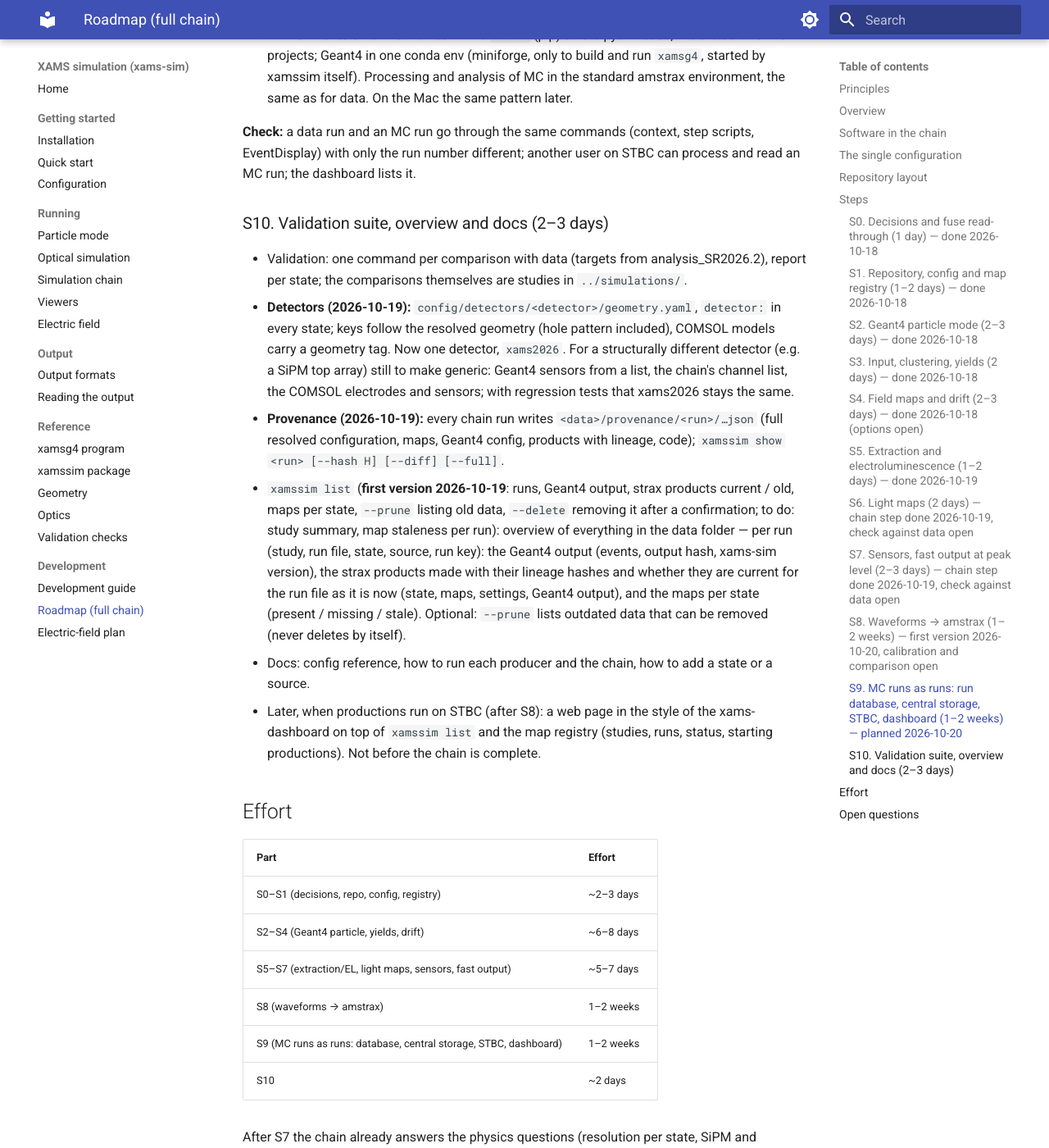
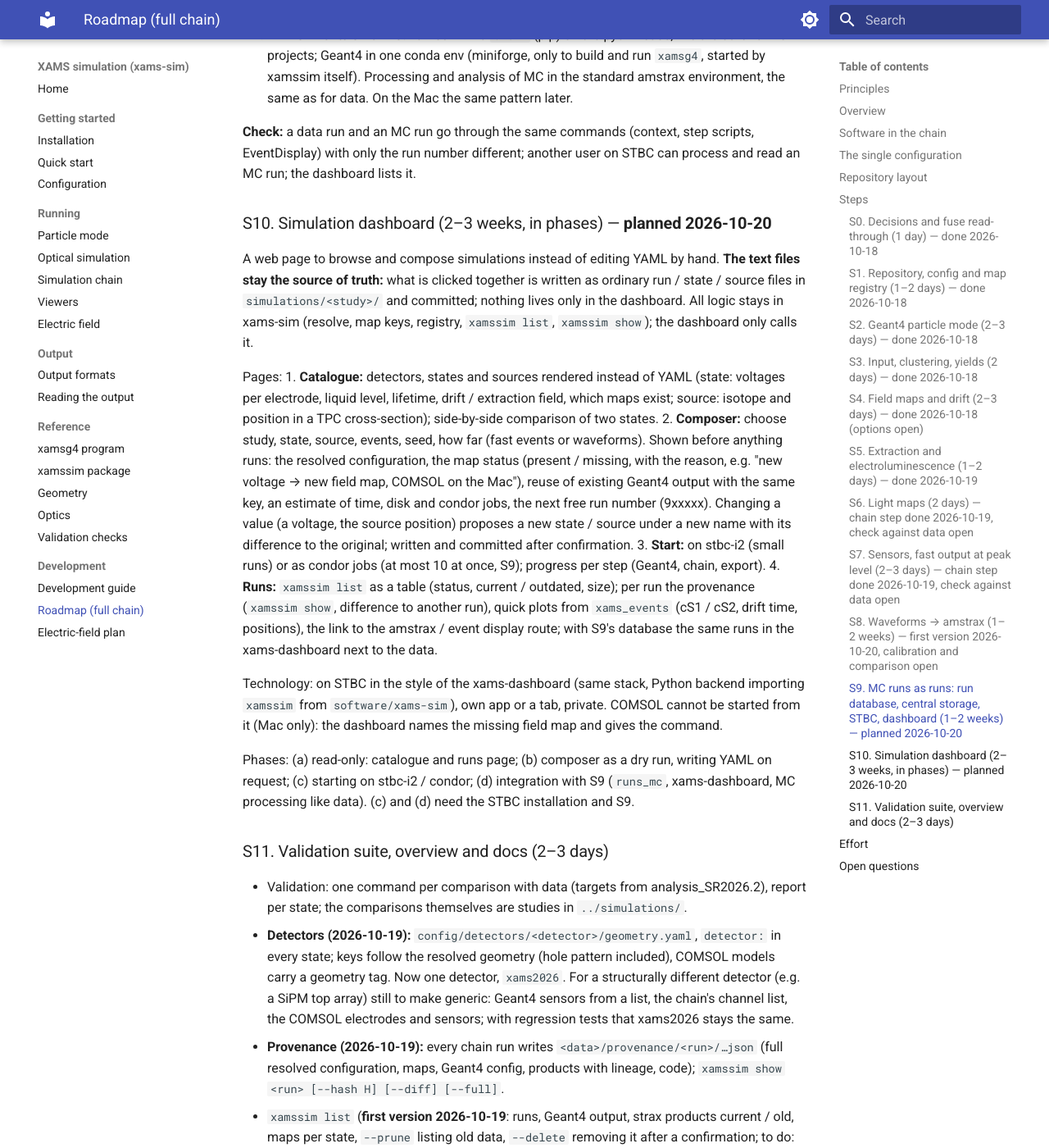
Before and after one commit to XAMS-nikhef/xams-sim, an MkDocs documentation site: the page built from docs/xams_sim_plan.md, in a window 1280 px wide and 1400 px high, scrolled down 11475 px. Shown: the whole window at 82% size. Built offline with MkDocs 1.6.1 and Material for MkDocs 9.7.7, drawn with Linux system fonts in a browser that asks for light colours; some of the changed text lies outside the part shown.

Commit message:
Plan S10: simulation dashboard; validation suite -> S11
Co-Authored-By: Claude Opus 5.5 <noreply@anthropic.com>

```diff
--- a/docs/xams_sim_plan.md
+++ b/docs/xams_sim_plan.md
@@ -386,7 +386,37 @@ Plan:
 **Check:** a data run and an MC run go through the same commands (context, step scripts, EventDisplay) with only the
 run number different; another user on STBC can process and read an MC run; the dashboard lists it.
 
-### S10. Validation suite, overview and docs (2–3 days)
+### S10. Simulation dashboard (2–3 weeks, in phases) — **planned 2026-10-20**
+
+A web page to browse and compose simulations instead of editing YAML by hand. **The text files stay the source of
+truth:** what is clicked together is written as ordinary run / state / source files in `simulations/<study>/` and
+committed; nothing lives only in the dashboard. All logic stays in xams-sim (resolve, map keys, registry, `xamssim
+list`, `xamssim show`); the dashboard only calls it.
+
+Pages:
+1. **Catalogue:** detectors, states and sources rendered instead of YAML (state: voltages per electrode, liquid
+   level, lifetime, drift / extraction field, which maps exist; source: isotope and position in a TPC cross-section);
+   side-by-side comparison of two states.
+2. **Composer:** choose study, state, source, events, seed, how far (fast events or waveforms). Shown before anything
+   runs: the resolved configuration, the map status (present / missing, with the reason, e.g. "new voltage → new
+   field map, COMSOL on the Mac"), reuse of existing Geant4 output with the same key, an estimate of time, disk and
+   condor jobs, the next free run number (9xxxxx). Changing a value (a voltage, the source position) proposes a new
+   state / source under a new name with its difference to the original; written and committed after confirmation.
+3. **Start:** on stbc-i2 (small runs) or as condor jobs (at most 10 at once, S9); progress per step (Geant4, chain,
+   export).
+4. **Runs:** `xamssim list` as a table (status, current / outdated, size); per run the provenance (`xamssim show`,
+   difference to another run), quick plots from `xams_events` (cS1 / cS2, drift time, positions), the link to the
+   amstrax / event display route; with S9's database the same runs in the xams-dashboard next to the data.
+
+Technology: on STBC in the style of the xams-dashboard (same stack, Python backend importing `xamssim` from
+`software/xams-sim`), own app or a tab, private. COMSOL cannot be started from it (Mac only): the dashboard names the
+missing field map and gives the command.
+
+Phases: (a) read-only: catalogue and runs page; (b) composer as a dry run, writing YAML on request; (c) starting on
+stbc-i2 / condor; (d) integration with S9 (`runs_mc`, xams-dashboard, MC processing like data). (c) and (d) need the
+STBC installation and S9.
+
+### S11. Validation suite, overview and docs (2–3 days)
 - Validation: one command per comparison with data (targets from analysis_SR2026.2), report per state; the comparisons
   themselves are studies in `../simulations/`.
 - **Detectors (2026-10-19):** `config/detectors/<detector>/geometry.yaml`, `detector:` in every state; keys follow
@@ -401,8 +431,7 @@ run number different; another user on STBC can process and read an MC run; the d
   they are current for the run file as it is now (state, maps, settings, Geant4 output), and the maps per state
   (present / missing / stale). Optional: `--prune` lists outdated data that can be removed (never deletes by itself).
 - Docs: config reference, how to run each producer and the chain, how to add a state or a source.
-- Later, when productions run on STBC (after S8): a web page in the style of the xams-dashboard on top of `xamssim
-  list` and the map registry (studies, runs, status, starting productions). Not before the chain is complete.
+- The web page for studies, runs and productions: S10.
 
 ## Effort
 
@@ -413,7 +442,8 @@ run number different; another user on STBC can process and read an MC run; the d
 | S5–S7 (extraction/EL, light maps, sensors, fast output) | ~5–7 days |
 | S8 (waveforms → amstrax) | 1–2 weeks |
 | S9 (MC runs as runs: database, central storage, STBC, dashboard) | 1–2 weeks |
-| S10 | ~2 days |
+| S10 (simulation dashboard) | 2–3 weeks |
+| S11 | ~2 days |
 
 After S7 the chain already answers the physics questions (resolution per state, SiPM and cathode effects, gamma-X);
 S8 adds the like-for-like comparison through amstrax.
```
Also changed, not shown: 1 other file.
